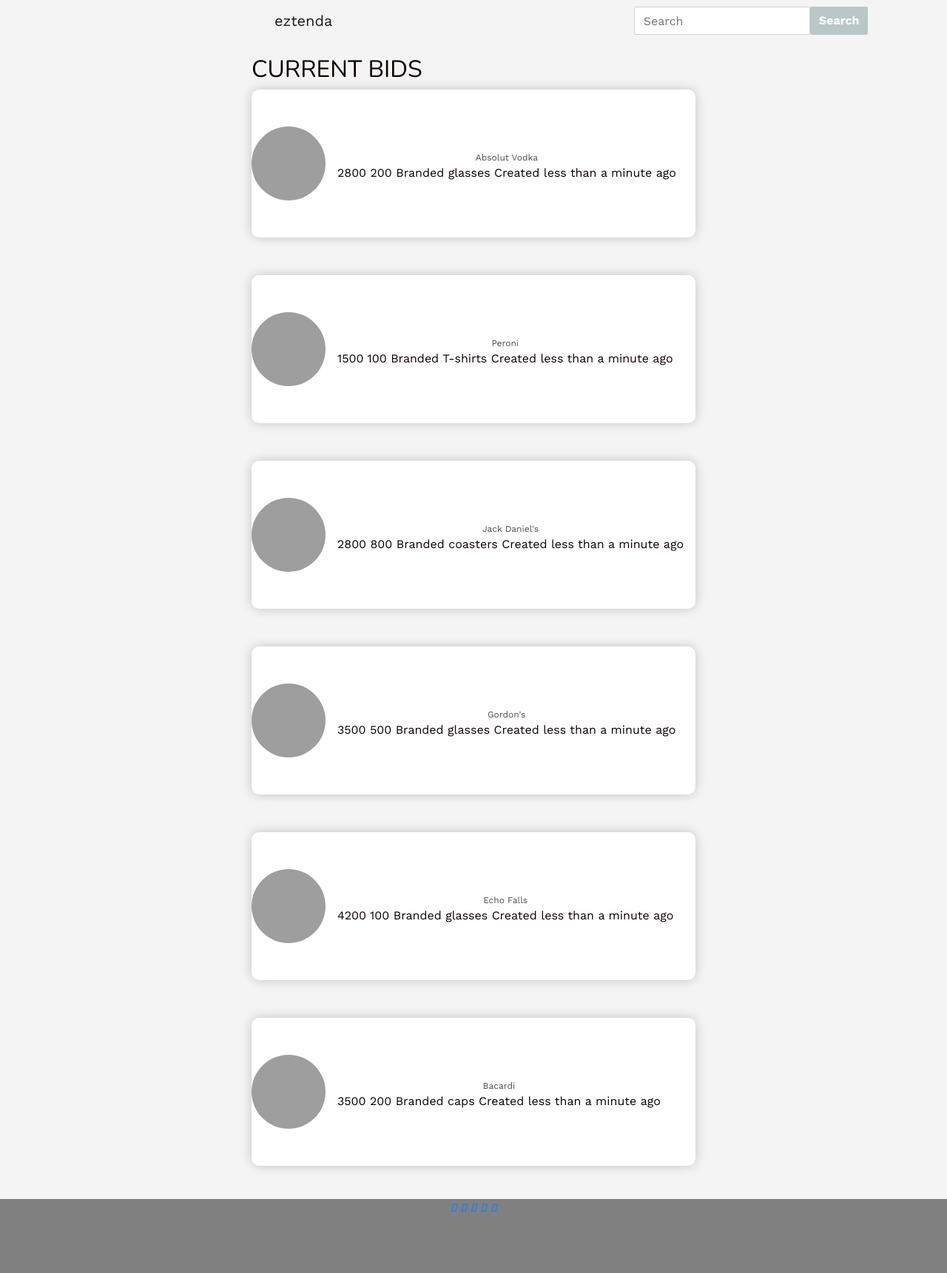
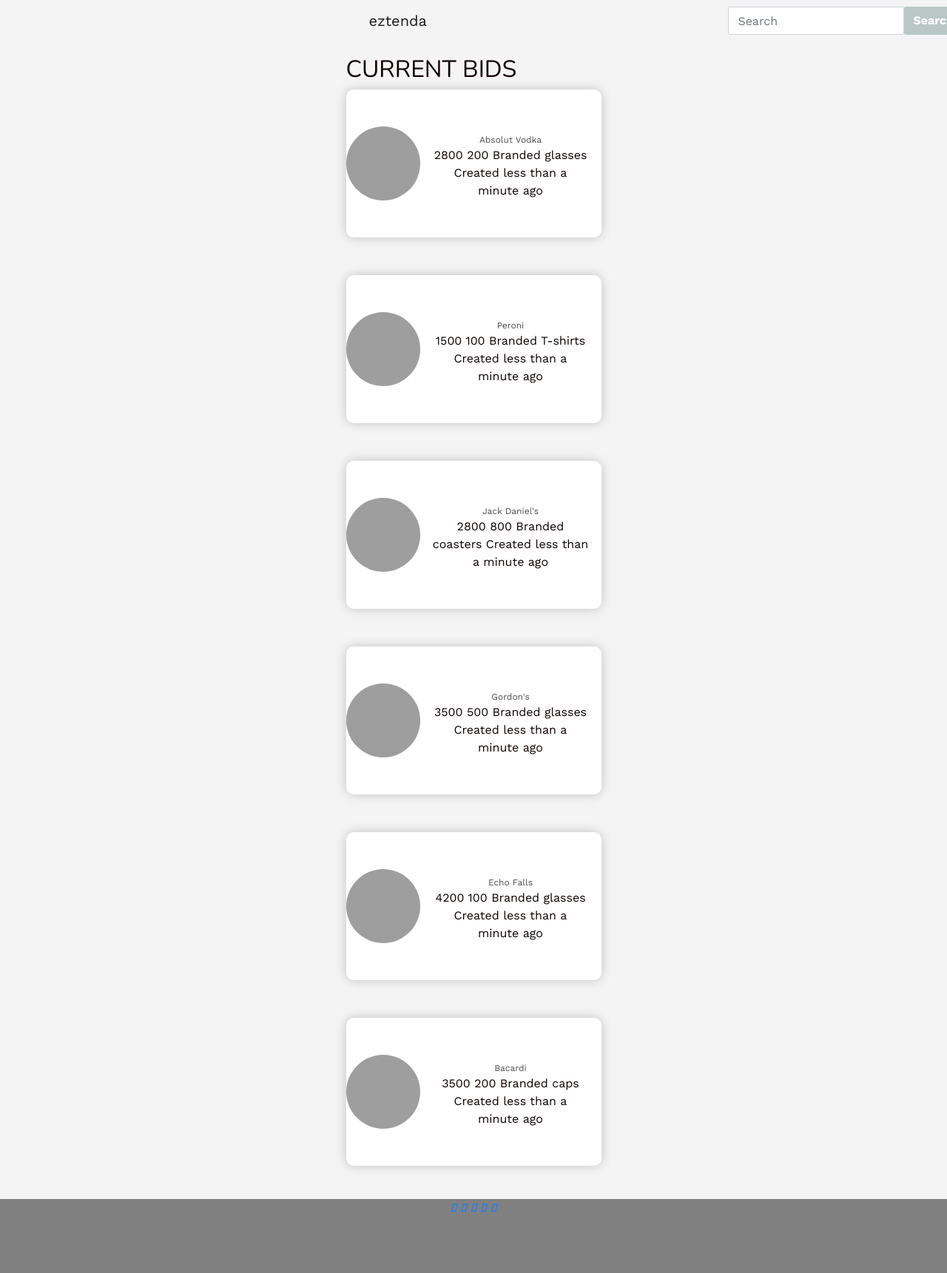
Before and after one commit to cicada-1/eztenda-prototype, a Rails app: page /brands/1/bids in a window 1280 px wide. Shown: the whole page at 74% size. Run offline with Rails 7, Linux system fonts and the light colour scheme; data comes from the database, SQL or seed files in the repository; style sheets or scripts are compiled from the project's sources; some libraries are stand-ins or nearby versions; grey boxes are pictures that could not be loaded.

Commit message:
additional stlying

```diff
--- a/app/assets/stylesheets/brands/_index.scss
+++ b/app/assets/stylesheets/brands/_index.scss
@@ -7,7 +7,7 @@
 }
 
 .bid-container {
-  width: auto;
+  width: 345px;
   margin: 75px auto;
   float: none;
   margin-bottom: 10px;
```
